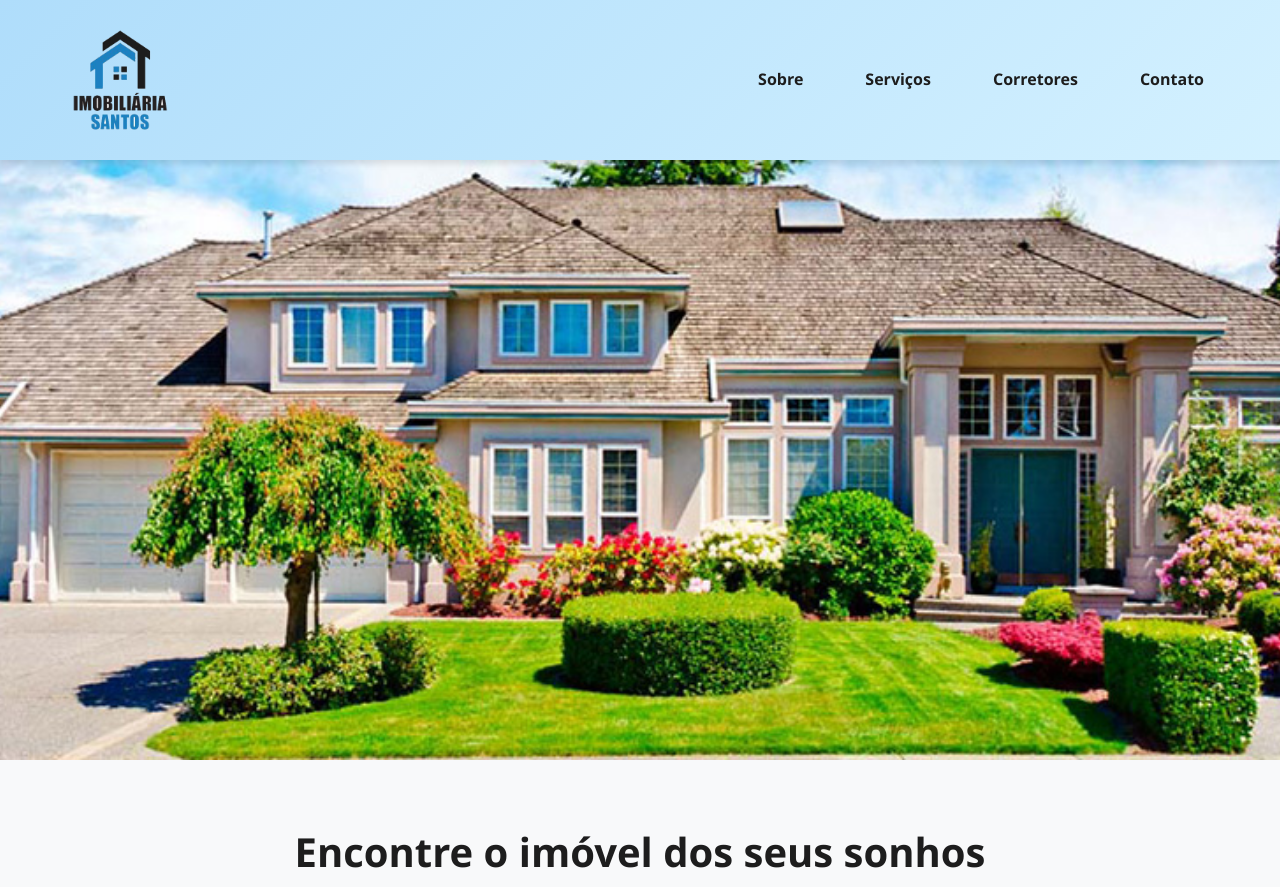
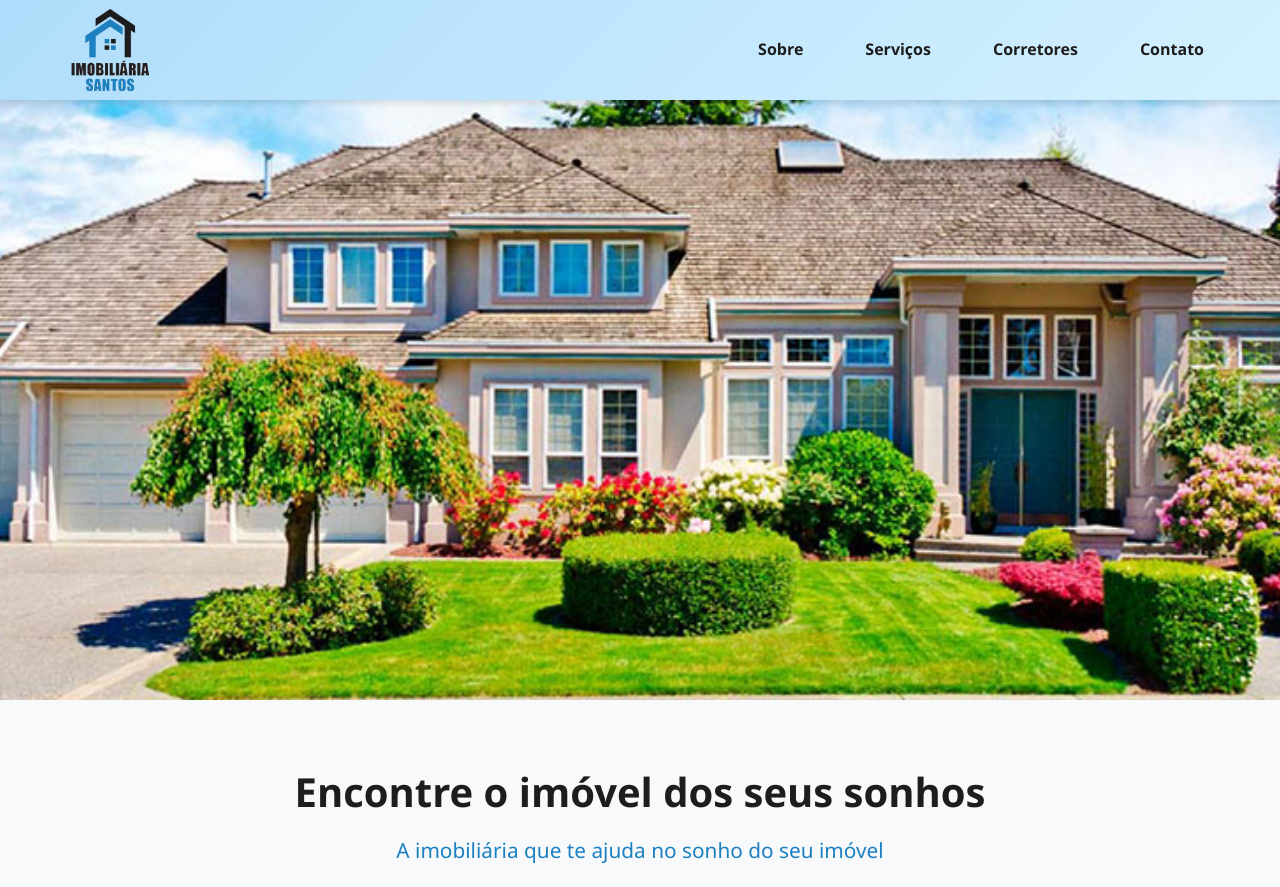
Before and after one commit to Guuh4544/Imobili-ria-Santos, a plain HTML site: page index.html in a window 1280 px wide. Shown: the top 887 px of the page. Drawn offline with Linux system fonts and the light colour scheme.

Commit message:
Atualiza site com novas mudanças

```diff
--- a/css/style.css
+++ b/css/style.css
@@ -72,11 +72,11 @@ body {
   justify-content: space-between;
   align-items: center;
   max-width: 1200px;
-  min-height: 60px;
+  height: 60px;
 }
 
 .logo {
-  width: 120px;
+  width: 100px;
   height: auto;
   transition: var(--transicao);
   position: relative;
--- a/index.html
+++ b/index.html
@@ -13,7 +13,8 @@
     <!-- Header/Topo -->
     <header class="secao topo" id="topo">
       <div class="container">
-        <img src="/./img/logo.png" alt="Imobiliária Santos" class="logo" />
+        <!-- Corrigido caminho do logo -->
+        <img src="./img/logo.png" alt="Imobiliária Santos" class="logo" />
 
         <!-- Menu Desktop -->
         <nav class="nav-desktop">
```
